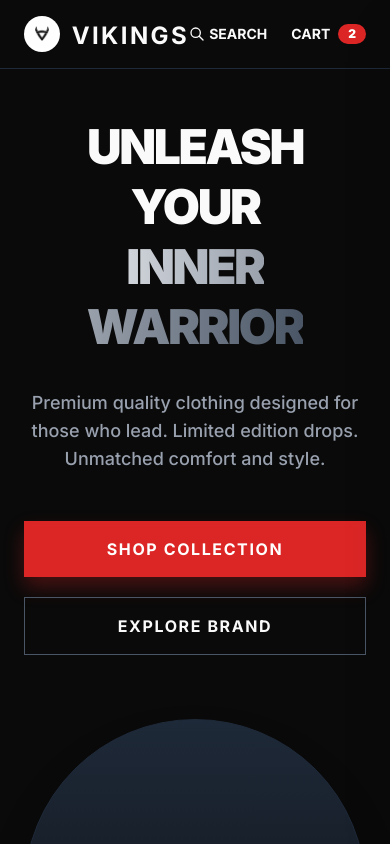
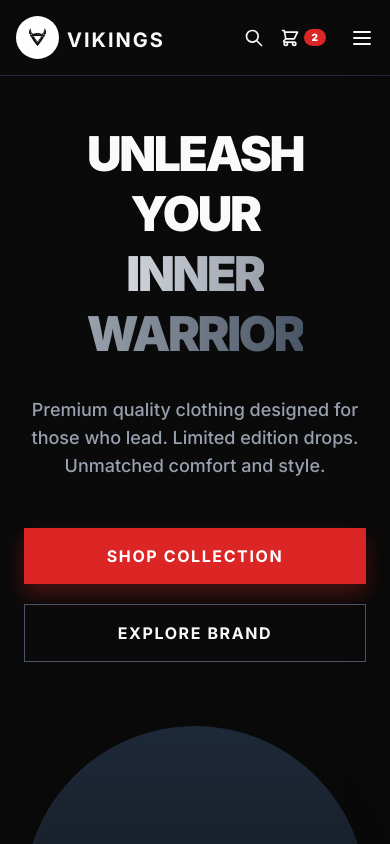
Before and after one commit to Ravidu123/vikings-fronten, a Next.js app in the folder vikings-clothing/: page / in a window 390 px wide. Shown: the top 844 px of the page. Built offline with nearby package versions, Linux system fonts and the light colour scheme.

Commit message:
Fixed mobile navbar

```diff
--- a/vikings-clothing/src/components/Navbar.js
+++ b/vikings-clothing/src/components/Navbar.js
@@ -7,31 +7,32 @@ import CartDrawer from './CartDrawer';
 
 export default function Navbar() {
   const [isCartOpen, setIsCartOpen] = useState(false);
-  // Search එක ඕපන් වෙලාද නැද්ද කියලා මතක තියාගන්න අලුත් State එක
   const [isSearchOpen, setIsSearchOpen] = useState(false);
+  // ෆෝන් වලදී මෙනු එක ඕපන් කරන්න අලුත් State එකක්
+  const [isMobileMenuOpen, setIsMobileMenuOpen] = useState(false);
 
   return (
     <>
-      <nav className="bg-vikingBlack text-vikingWhite py-4 px-6 md:px-12 sticky top-0 z-40 border-b border-gray-800">
+      <nav className="bg-vikingBlack text-vikingWhite py-4 px-4 md:px-12 sticky top-0 z-40 border-b border-gray-800">
         <div className="w-full flex justify-between items-center">
 
           {/* 1. Logo සහ නම */}
-          <Link href="/" className="flex items-center gap-3 group">
+          <Link href="/" className="flex items-center gap-2 md:gap-3 group">
             <div className="bg-white rounded-full p-1 transition-transform group-hover:scale-105">
               <Image
                 src="/logo.jpg"
                 alt="Vikings Logo"
-                width={40}
-                height={40}
-                className="object-contain rounded-full"
+                width={35}
+                height={35}
+                className="object-contain rounded-full md:w-[40px] md:h-[40px]"
               />
             </div>
-            <span className="text-2xl font-bold tracking-widest uppercase mt-1 group-hover:text-vikingRed transition duration-300">
+            <span className="text-xl md:text-2xl font-bold tracking-widest uppercase mt-1 group-hover:text-vikingRed transition duration-300">
               Vikings
             </span>
           </Link>
 
-          {/* 2. ප්‍රධාන මෙනුව */}
+          {/* 2. ප්‍රධාන මෙනුව (Desktop වලට විතරයි) */}
           <div className="hidden md:flex space-x-10 text-sm font-medium uppercase tracking-wide">
             <Link href="/" className="hover:text-vikingRed transition duration-300">Home</Link>
             <Link href="/shop" className="hover:text-vikingRed transition duration-300">Shop</Link>
@@ -39,8 +40,8 @@ export default function Navbar() {
             <Link href="/contact" className="hover:text-vikingRed transition duration-300">Contact</Link>
           </div>
 
-          {/* 3. Social Icons සහ Cart */}
-          <div className="flex items-center space-x-6">
+          {/* 3. Icons සහ Mobile Menu බොත්තම */}
+          <div className="flex items-center space-x-4 md:space-x-6">
 
             <div className="hidden lg:flex items-center space-x-5">
               <a href="#" className="hover:text-vikingRed transition duration-300">
@@ -56,20 +57,31 @@ export default function Navbar() {
 
             <div className="hidden lg:block w-px h-6 bg-gray-600"></div>
 
-            {/* මෙතන බොත්තම ක්ලික් කළාම isSearchOpen එක true වෙනවා */}
+            {/* Search - ෆෝන් වලදී අකුරු පේන්නේ නැහැ, Icon එක විතරයි */}
             <button
               onClick={() => setIsSearchOpen(true)}
-              className="hover:text-vikingRed transition duration-300 uppercase text-sm font-bold flex items-center gap-1"
+              className="hover:text-vikingRed transition duration-300 uppercase text-xs md:text-sm font-bold flex items-center gap-1"
             >
-              <svg className="w-4 h-4" fill="none" stroke="currentColor" viewBox="0 0 24 24"><path strokeLinecap="round" strokeLinejoin="round" strokeWidth="2" d="M21 21l-6-6m2-5a7 7 0 11-14 0 7 7 0 0114 0z"></path></svg>
-              Search
+              <svg className="w-5 h-5 md:w-4 md:h-4" fill="none" stroke="currentColor" viewBox="0 0 24 24"><path strokeLinecap="round" strokeLinejoin="round" strokeWidth="2" d="M21 21l-6-6m2-5a7 7 0 11-14 0 7 7 0 0114 0z"></path></svg>
+              <span className="hidden sm:inline">Search</span>
             </button>
 
+            {/* Cart - ෆෝන් වලදී අකුරු පේන්නේ නැහැ, Icon එක විතරයි */}
             <button
               onClick={() => setIsCartOpen(true)}
-              className="hover:text-vikingRed transition duration-300 uppercase flex items-center gap-2 text-sm font-bold"
+              className="hover:text-vikingRed transition duration-300 uppercase flex items-center gap-1 md:gap-2 text-xs md:text-sm font-bold"
             >
-              Cart <span className="bg-vikingRed text-white rounded-full px-2.5 py-0.5 text-xs font-black">2</span>
+              <span className="hidden sm:inline">Cart</span>
+              <svg className="w-5 h-5 sm:hidden" fill="none" stroke="currentColor" viewBox="0 0 24 24"><path strokeLinecap="round" strokeLinejoin="round" strokeWidth="2" d="M3 3h2l.4 2M7 13h10l4-8H5.4M7 13L5.4 5M7 13l-2.293 2.293c-.63.63-.184 1.707.707 1.707H17m0 0a2 2 0 100 4 2 2 0 000-4zm-8 2a2 2 0 11-4 0 2 2 0 014 0z"></path></svg>
+              <span className="bg-vikingRed text-white rounded-full px-2 py-0.5 text-[10px] md:text-xs font-black">2</span>
+            </button>
+
+            {/* Hamburger Menu Icon (ෆෝන් වලට විතරයි) */}
+            <button
+              onClick={() => setIsMobileMenuOpen(true)}
+              className="md:hidden hover:text-vikingRed transition ml-2"
+            >
+              <svg className="w-6 h-6" fill="none" stroke="currentColor" viewBox="0 0 24 24"><path strokeLinecap="round" strokeLinejoin="round" strokeWidth="2" d="M4 6h16M4 12h16M4 18h16"></path></svg>
             </button>
 
           </div>
@@ -77,38 +89,41 @@ export default function Navbar() {
         </div>
       </nav>
 
-      {/* --- SEARCH OVERLAY (Full Screen Search එක) --- */}
+      {/* --- MOBILE MENU OVERLAY (ෆෝන් මෙනු එක) --- */}
+      <div className={`fixed inset-0 bg-black/95 z-[100] flex flex-col items-center justify-center transition-all duration-300 md:hidden ${isMobileMenuOpen ? 'opacity-100 visible' : 'opacity-0 invisible'}`}>
+
+        {/* Close Button (X) */}
+        <button
+          onClick={() => setIsMobileMenuOpen(false)}
+          className="absolute top-6 right-6 text-gray-400 hover:text-vikingRed transition p-2 transform hover:rotate-90 duration-300"
+        >
+          <svg className="w-10 h-10" fill="none" stroke="currentColor" viewBox="0 0 24 24"><path strokeLinecap="round" strokeLinejoin="round" strokeWidth="2" d="M6 18L18 6M6 6l12 12"></path></svg>
+        </button>
+
+        {/* Menu Links */}
+        <div className="flex flex-col space-y-8 text-center text-3xl font-black uppercase tracking-widest text-white">
+          <Link href="/" onClick={() => setIsMobileMenuOpen(false)} className="hover:text-vikingRed transition">Home</Link>
+          <Link href="/shop" onClick={() => setIsMobileMenuOpen(false)} className="hover:text-vikingRed transition">Shop</Link>
+          <Link href="/about" onClick={() => setIsMobileMenuOpen(false)} className="hover:text-vikingRed transition">About Us</Link>
+          <Link href="/contact" onClick={() => setIsMobileMenuOpen(false)} className="hover:text-vikingRed transition">Contact</Link>
+        </div>
+
+        {/* Social Icons for Mobile Menu */}
+        <div className="flex space-x-6 mt-16 text-gray-400">
+          <a href="#" className="hover:text-vikingRed transition"><svg className="w-6 h-6" fill="currentColor" viewBox="0 0 24 24"><path d="M22 12c0-5.523-4.477-10-10-10S2 6.477 2 12c0 4.991 3.657 9.128 8.438 9.878v-6.987h-2.54V12h2.54V9.797c0-2.506 1.492-3.89 3.777-3.89 1.094 0 2.238.195 2.238.195v2.46h-1.26c-1.243 0-1.63.771-1.63 1.562V12h2.773l-.443 2.89h-2.33v6.988C18.343 21.128 22 16.991 22 12z" /></svg></a>
+          <a href="#" className="hover:text-vikingRed transition"><svg className="w-6 h-6" fill="currentColor" viewBox="0 0 24 24"><path d="M12 2.163c3.204 0 3.584.012 4.85.07 3.252.148 4.771 1.691 4.919 4.919.058 1.265.069 1.645.069 4.849 0 3.205-.012 3.584-.069 4.849-.149 3.225-1.664 4.771-4.919 4.919-1.266.058-1.644.07-4.85.07-3.204 0-3.584-.012-4.849-.07-3.26-.149-4.771-1.699-4.919-4.92-.058-1.265-.07-1.644-.07-4.849 0-3.204.013-3.583.07-4.849.149-3.227 1.664-4.771 4.919-4.919 1.266-.057 1.645-.069 4.849-.069zM12 0C8.741 0 8.333.014 7.053.072 2.695.272.273 2.69.073 7.052.014 8.333 0 8.741 0 12c0 3.259.014 3.668.072 4.948.2 4.358 2.618 6.78 6.98 6.98C8.333 23.986 8.741 24 12 24c3.259 0 3.668-.014 4.948-.072 4.354-.2 6.782-2.618 6.979-6.98.059-1.28.073-1.689.073-4.948 0-3.259-.014-3.667-.072-4.947-.196-4.354-2.617-6.78-6.979-6.98C15.668.014 15.259 0 12 0zm0 5.838a6.162 6.162 0 100 12.324 6.162 6.162 0 000-12.324zM12 16a4 4 0 110-8 4 4 0 010 8zm6.406-11.845a1.44 1.44 0 100 2.881 1.44 1.44 0 000-2.88z"/></svg></a>
+        </div>
+      </div>
+
+      {/* --- SEARCH OVERLAY --- */}
       {isSearchOpen && (
         <div className="fixed inset-0 bg-black/95 z-[100] flex flex-col items-center justify-center transition-opacity duration-300 px-6 backdrop-blur-sm">
-
-          {/* Close Button (X) */}
-          <button
-            onClick={() => setIsSearchOpen(false)}
-            className="absolute top-8 right-8 text-gray-400 hover:text-vikingRed transition p-2 transform hover:rotate-90 duration-300"
-          >
+          <button onClick={() => setIsSearchOpen(false)} className="absolute top-8 right-8 text-gray-400 hover:text-vikingRed transition p-2 transform hover:rotate-90 duration-300">
             <svg className="w-10 h-10" fill="none" stroke="currentColor" viewBox="0 0 24 24"><path strokeLinecap="round" strokeLinejoin="round" strokeWidth="2" d="M6 18L18 6M6 6l12 12"></path></svg>
           </button>
-
-          {/* Search Input එක */}
           <div className="w-full max-w-4xl">
-            <input
-              type="text"
-              placeholder="WHAT ARE YOU LOOKING FOR?"
-              className="w-full bg-transparent border-b-4 border-gray-700 focus:border-vikingRed text-white text-3xl md:text-5xl py-4 outline-none transition uppercase font-black tracking-widest text-center placeholder-gray-700"
-              autoFocus
-            />
-
-            {/* පොඩි යෝජනා ටිකක් (Quick Links) */}
-            <div className="mt-12 text-center flex flex-wrap gap-4 justify-center text-sm font-bold text-gray-500 uppercase tracking-widest">
-              <span>Popular:</span>
-              <Link href="/shop" onClick={() => setIsSearchOpen(false)} className="hover:text-white hover:underline transition">Oversized Tees</Link>
-              <span>|</span>
-              <Link href="/shop" onClick={() => setIsSearchOpen(false)} className="hover:text-white hover:underline transition">Warrior Edition</Link>
-              <span>|</span>
-              <Link href="/shop" onClick={() => setIsSearchOpen(false)} className="hover:text-white hover:underline transition">New Arrivals</Link>
-            </div>
+            <input type="text" placeholder="WHAT ARE YOU LOOKING FOR?" className="w-full bg-transparent border-b-4 border-gray-700 focus:border-vikingRed text-white text-2xl md:text-5xl py-4 outline-none transition uppercase font-black tracking-widest text-center placeholder-gray-700" autoFocus />
           </div>
-
         </div>
       )}
 
```
